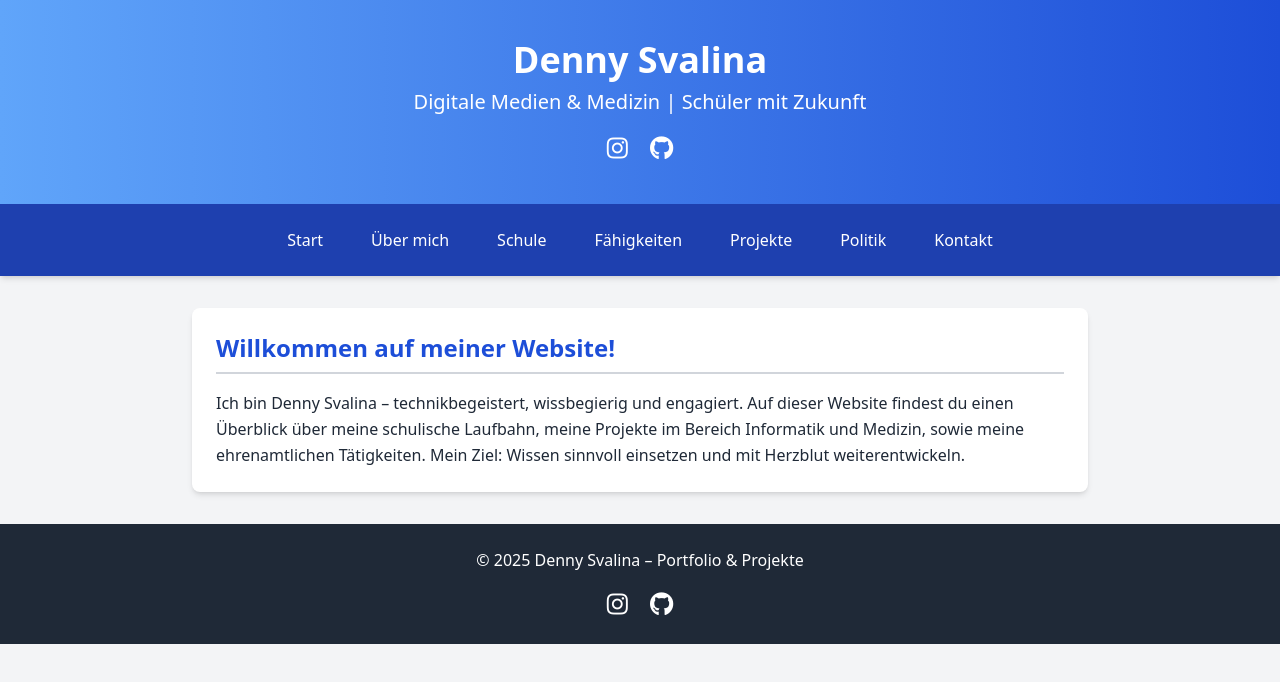
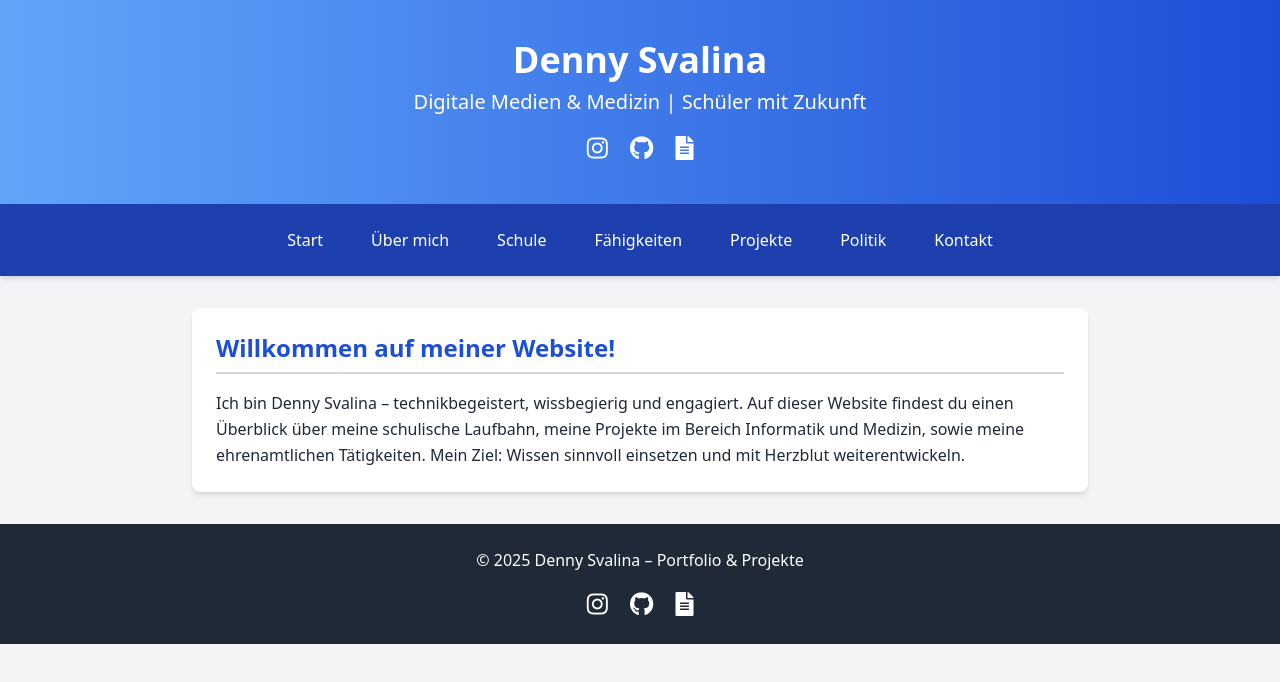
Before and after one commit to Hudnur111/Website-, a plain HTML site: page index.html in a window 1280 px wide. Drawn offline with nearby package versions, Linux system fonts and the light colour scheme.

Commit message:
Update index.html
Update Lebenslauf

```diff
--- a/index.html
+++ b/index.html
@@ -22,6 +22,8 @@
             </a>
             <a class="mx-2 text-2xl" href="https://github.com/hudnur111" target="_blank">
                 <i class="fab fa-github"></i>
+                            <a class="mx-2 text-2xl" href="https://flowcv.com/resume/rbifmfa4s2ea" target="_blank">
+                <i class="fas fa-file-alt"></i>
             </a>
         </div>
     </header>
@@ -155,6 +157,8 @@
             </a>
             <a class="mx-2 text-2xl" href="https://github.com/hudnur111" target="_blank">
                 <i class="fab fa-github"></i>
+                            <a class="mx-2 text-2xl" href="https://flowcv.com/resume/rbifmfa4s2ea" target="_blank">
+                <i class="fas fa-file-alt"></i>
             </a>
         </div>
     </footer>
```
